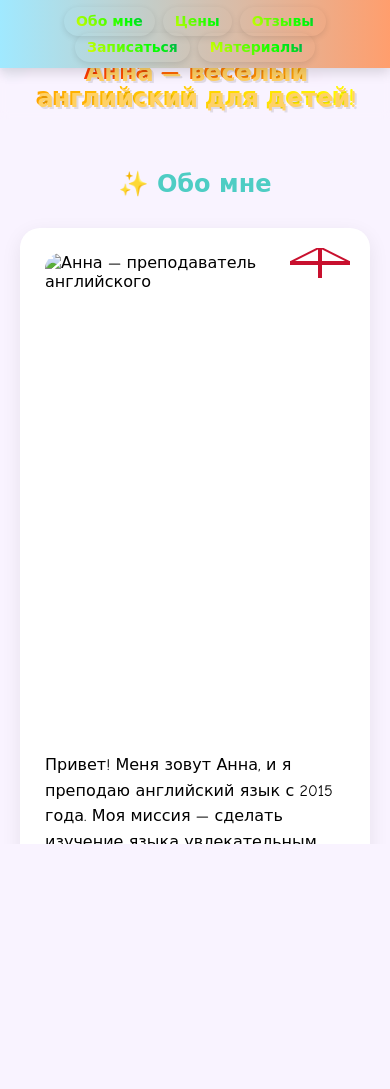
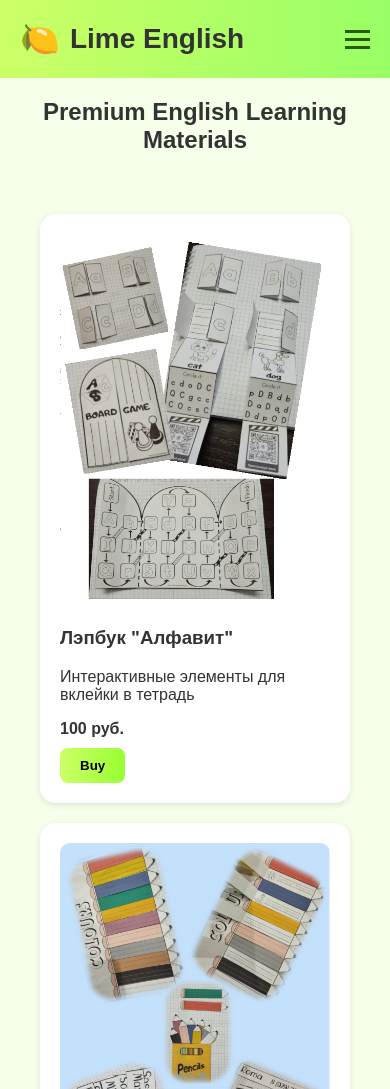
Before and after one commit to ana-shir/Anashir, a plain HTML site: page index.html in a window 390 px wide. Shown: the top 1089 px of the page. Before the commit the page ends 844 px from the top, so only its background shows below. Drawn offline with Linux system fonts and the light colour scheme.

Commit message:
Add files via upload

```diff
--- a/index.html
+++ b/index.html
@@ -1,524 +1,338 @@
 <!DOCTYPE html>
-<html lang="ru">
+<html lang="en">
 <head>
     <meta charset="UTF-8" />
-  <meta name="viewport" content="width=device-width, initial-scale=1.0"/>
-  <title>Анна — весёлый английский для детей!</title>
+    <meta name="viewport" content="width=device-width, initial-scale=1.0" />
+    <title>Lime English Materials</title>
+
     <style>
-    * {
+        /* === GLOBAL STYLES === */
+        html {
+            scroll-behavior: smooth; /* Smooth scrolling */
+        }
+        body {
+            font-family: Arial, sans-serif;
+            margin: 0;
+            background: #f6ffea;
+            color: #333;
+        }
+
+        /* === HEADER === */
+        header {
+            background: linear-gradient(90deg, #ccff66, #99ff66);
+            padding: 20px;
+            display: flex;
+            justify-content: space-between;
+            align-items: center;
+            position: sticky;
+            top: 0;
+            z-index: 1000;
+        }
+        header h1 {
+            margin: 0;
+            font-size: 28px;
+            display: flex;
+            align-items: center;
+            gap: 10px;
+        }
+        .lime-icon {
+            font-size: 32px;
+        }
+
+        /* === NAVIGATION === */
+        nav ul {
+            list-style: none;
             margin: 0;
             padding: 0;
-      box-sizing: border-box;
-    }
-    body, html {
-      background: #f9f3ff;
-      font-family: 'Comic Sans MS', 'Chalkboard SE', cursive;
-      scroll-behavior: smooth;
-      position: relative;
-      overflow-x: hidden;
-      height: 100%;
-    }
-
-    /* ЗАКРЕПЛЁННЫЙ заголовок */
-    .hero-title {
-      position: fixed;
-      top: 60px; /* высота меню ≈ 60px */
-      left: 0;
-      width: 100%;
-      text-align: center;
-      padding: 12px 0;
-      font-size: clamp(28px, 6vw, 48px);
-      font-weight: bold;
-      color: #ff6b6b;
-      text-shadow: 2px 2px 0 #ffd166, 4px 4px 0 rgba(0,0,0,0.1);
-      z-index: 999;
-      background: rgba(249, 243, 255, 0.85); /* легкий подложка, чтобы текст читался при скролле */
-      backdrop-filter: blur(4px);
-      -webkit-backdrop-filter: blur(4px);
-      line-height: 1.1;
-    }
-    .hero-title span {
-      background: linear-gradient(45deg, #FF0000, #FFA500, #FFFF00, #00FF00, #0000FF, #4B0082);
-      -webkit-background-clip: text;
-      background-clip: text;
-      color: transparent;
-      background-size: 300% 300%;
-      animation: rainbow 6s ease infinite;
-    }
-
-    /* Фиксированное меню — в самом верху */
-    nav {
-      position: fixed;
-      top: 0;
-      left: 0;
-      width: 100%;
-      background: linear-gradient(90deg, #ff9e6d, #ffd166, #a0e9ff, #ff9e6d);
-      background-size: 300% 300%;
-      animation: joyGradient 10s ease infinite;
-      backdrop-filter: blur(8px);
-      -webkit-backdrop-filter: blur(8px);
-      z-index: 1000;
-      padding: 12px 0;
-      box-shadow: 0 4px 12px rgba(0,0,0,0.15);
-    }
-
-    @keyframes joyGradient {
-      0% { background-position: 0% 50%; }
-      50% { background-position: 100% 50%; }
-      100% { background-position: 0% 50%; }
-    }
-
-    nav ul {
             display: flex;
-      justify-content: center;
-      flex-wrap: wrap;
-      gap: 16px;
-      list-style: none;
-      padding: 0 20px;
+            gap: 20px;
         }
         nav a {
             text-decoration: none;
             font-weight: bold;
-      padding: 8px 16px;
-      border-radius: 20px;
-      transition: all 0.3s ease;
-      background: white;
-      box-shadow: 0 2px 6px rgba(0,0,0,0.1);
-      background: linear-gradient(45deg, #FF0000, #FFA500, #FFFF00, #00FF00, #0000FF, #4B0082);
-      -webkit-background-clip: text;
-      background-clip: text;
-      color: transparent;
-      background-size: 300% 300%;
-      animation: rainbow 8s ease infinite;
-    }
-    nav a:hover {
-      animation: none;
-      background: linear-gradient(45deg, #FF0000, #FFA500, #FFFF00, #00FF00, #0000FF, #4B0082);
-      background-clip: padding-box;
-      color: white;
-      transform: translateY(-2px) scale(1.05);
-      box-shadow: 0 4px 12px rgba(255,107,107,0.4);
+            color: #2b5b00;
         }
 
-    @keyframes rainbow {
-      0% { background-position: 0% 50%; }
-      50% { background-position: 100% 50%; }
-      100% { background-position: 0% 50%; }
+        /* Burger menu */
+        .burger {
+            display: none;
+            flex-direction: column;
+            gap: 5px;
+            cursor: pointer;
+        }
+        .burger span {
+            width: 25px;
+            height: 3px;
+            background-color: #2b5b00;
+        }
+        @media (max-width: 768px) {
+            nav ul {
+                display: none;
+                flex-direction: column;
+                background: #ccff99;
+                padding: 15px;
+                position: absolute;
+                top: 70px;
+                right: 10px;
+                border-radius: 10px;
+            }
+            nav ul.active {
+                display: flex;
+            }
+            .burger {
+                display: flex;
+            }
         }
 
-    /* Контент начинается ниже заголовка */
-    .main-content {
-      margin-top: 120px; /* ≈ меню (60px) + заголовок (60px) */
+        /* === SECTIONS FADE ANIMATION === */
+        .fade-section {
+            opacity: 0;
+            transform: translateY(30px);
+            transition: all 0.8s ease;
+        }
+        .fade-section.visible {
+            opacity: 1;
+            transform: translateY(0);
         }
 
-    section {
-      min-height: 100vh;
-      padding: 60px 20px;
-      max-width: 900px;
-      margin: 0 auto;
-      position: relative;
-      z-index: 2;
+        /* === PRODUCT GRID === */
+        .products {
+            display: grid;
+            grid-template-columns: repeat(auto-fit, minmax(250px, 1fr));
+            gap: 20px;
+            padding: 40px;
         }
-    h1, h2 {
-      text-align: center;
-      margin-bottom: 30px;
-      color: #ff6b6b;
-      font-size: clamp(28px, 6vw, 42px);
+        .product-card {
+            background: white;
+            padding: 20px;
+            border-radius: 15px;
+            box-shadow: 0 2px 6px rgba(0,0,0,0.1);
+            transition: transform 0.3s ease, box-shadow 0.3s ease;
         }
-    h2 {
-      font-size: clamp(24px, 5vw, 32px);
-      color: #4ecdc4;
+        .product-card:hover {
+            transform: scale(1.07);
+            box-shadow: 0 6px 16px rgba(0,0,0,0.25);
         }
-    .content {
-      background: white;
-      padding: 25px;
-      border-radius: 20px;
-      box-shadow: 0 6px 20px rgba(0,0,0,0.08);
-      margin-bottom: 30px;
-      position: relative;
+        .product-card img {
+            width: 100%;
+            border-radius: 10px;
         }
-    .prices-list, .reviews-list, .materials-list {
-      display: flex;
-      flex-direction: column;
-      gap: 20px;
-    }
-    .price-item, .review-item, .material-item {
-      padding: 16px;
-      background: #fef7ff;
-      border-radius: 16px;
-      border-left: 4px solid #ffd166;
-    }
-    .price-title {
+        .product-card button {
+            background: linear-gradient(90deg, #ccff66, #99ff33);
+            border: none;
+            padding: 10px 20px;
+            border-radius: 8px;
+            cursor: pointer;
             font-weight: bold;
-      color: #1a535c;
-      font-size: 18px;
-    }
-    .price-value {
-      color: #ffd166;
-      font-weight: bold;
-      font-size: 18px;
-    }
-    .review-text {
-      font-style: italic;
-      color: #555;
-      margin-bottom: 8px;
-    }
-    .review-author {
-      color: #06d6a0;
-      font-weight: bold;
-    }
-    .material-link {
-      display: inline-block;
-      margin-top: 8px;
-      color: #ff9e6d;
-      text-decoration: underline;
-    }
-    .btn {
-      display: inline-block;
-      padding: 12px 28px;
-      background: #ff9e6d;
-      color: white;
-      text-decoration: none;
-      border-radius: 20px;
-      font-weight: bold;
-      transition: background 0.3s;
-      border: 2px solid #d32f2f;
-    }
-    .btn:hover {
-      background: #ff6b6b;
-    }
-    .btn-group {
-      text-align: center;
-      margin-top: 20px;
-    }
-    .btn-group a {
-      margin: 0 10px;
-    }
-    footer {
-      text-align: center;
-      padding: 20px;
-      color: #777;
-      font-size: 14px;
-      z-index: 2;
-      position: relative;
+            margin-top: 10px;
         }
 
-    .about-grid {
-      display: grid;
-      grid-template-columns: 1fr 1fr;
-      gap: 20px;
-      align-items: center;
-    }
-    .about-photo {
-      border-radius: 16px;
-      height: 480px;
-	  width:  160px
-      background: #e0e0e0;
-      display: flex;
-      align-items: center;
-      justify-content: center;
-      overflow: hidden;
-    }
-    .about-photo img {
-      width: 100%;
-      height: 100%;
-      object-fit: cover;
-    }
-    .about-text {
-      line-height: 1.6;
-    }
-    .uk-flag {
-      position: absolute;
-      top: 20px;
-      right: 20px;
-      width: 60px;
-      height: 30px;
-      z-index: 2;
-    }
-
-    /* Изображения на уровне заголовка */
-    .phone-booth, .london-bus {
-      position: fixed;
-      z-index: 1998;
-      opacity: 0.9;
-      width: 120px;
-      height: auto;
-      top: 60px; /* на уровне заголовка */
-    }
-    .phone-booth {
-      left: 30px;
-    }
-    .london-bus {
-      right: 30px;
-    }
-
-    canvas#bgCanvas {
+        /* === MODAL === */
+        .modal {
             position: fixed;
             top: 0;
             left: 0;
             width: 100%;
             height: 100%;
-      z-index: 0;
-      pointer-events: none;
+            background: rgba(0, 0, 0, 0.6);
+            display: none;
+            justify-content: center;
+            align-items: center;
+        }
+        .modal-content {
+            background: white;
+            padding: 20px;
+            border-radius: 15px;
+            width: 90%;
+            max-width: 450px;
         }
 
-    @media (max-width: 768px) {
-      .hero-title {
-        top: 50px;
-        font-size: clamp(24px, 6vw, 36px);
-        padding: 8px 0;
+        /* Swipe carousel */
+        .carousel {
+            overflow: hidden;
+            position: relative;
         }
-      .phone-booth, .london-bus {
-        display: none;
+        .carousel-track {
+            display: flex;
+            transition: transform 0.3s ease;
         }
-      nav ul {
-        gap: 8px;
+        .carousel-track img {
+            width: 100%;
+            flex-shrink: 0;
+            border-radius: 10px;
         }
-      nav a {
-        padding: 6px 12px;
-        font-size: 14px;
+
+        /* === ABOUT === */
+        #about {
+            padding: 40px;
         }
-      .btn-group a {
-        display: block;
-        margin: 10px 0;
+
+        /* === CONTACTS === */
+        #contacts {
+            padding: 40px;
         }
-      .main-content {
-        margin-top: 110px;
-      }
-      .about-grid {
-        grid-template-columns: 1fr;
-      }
-    }
+
     </style>
 </head>
 <body>
 
-  <canvas id="bgCanvas"></canvas>
-
+<header>
+    <h1><span class="lime-icon">🍋</span> Lime English</h1>
     <nav>
-    <ul>
-      <li><a href="#about">Обо мне</a></li>
-      <li><a href="#prices">Цены</a></li>
-      <li><a href="#reviews">Отзывы</a></li>
-      <li><a href="#signup">Записаться</a></li>
-      <li><a href="#materials">Материалы</a></li>
+        <div class="burger" onclick="toggleMenu()">
+            <span></span><span></span><span></span>
+        </div>
+        <ul id="nav-ul">
+            <li><a href="#products">Products</a></li>
+            <li><a href="#about">About Me</a></li>
+            <li><a href="#contacts">Contacts</a></li>
         </ul>
     </nav>
+</header>
 
-  <!-- Закреплённый заголовок -->
-  <div class="hero-title">
-    <span>Анна — весёлый английский для детей!</span>
+<!-- === PRODUCTS SECTION === -->
+<section id="products" class="fade-section">
+    <h2 style="text-align:center;">Premium English Learning Materials</h2>
+    <div class="products">
+        <!-- CARD TEMPLATE REPEAT 3 TIMES -->
+        <div class="product-card" onclick="openModal(0)">
+            <img src="images/alphabet.png" alt="Product 1">
+            <h3>Лэпбук "Алфавит"</h3>
+            <p>Интерактивные элементы для вклейки в тетрадь</p>
+            <strong>100 руб.</strong><br>
+            <button>Buy</button>
         </div>
 
-  <!-- Картинки на уровне заголовка -->
-  <img src="images/phone.png" alt="Телефонная будка" class="phone-booth">
-  <img src="images/bus.png" alt="Лондонский автобус" class="london-bus">
+        <div class="product-card" onclick="openModal(1)">
+            <img src="images/lexic.png" alt="Product 2">
+            <h3>Лэпбук Vocabulary Pack</h3>
+            <p>Интерактивные элементы для изучения лексики </p>
+            <strong>200 руб.</strong><br>
+            <button>Buy</button>
+        </div>
 
-  <div class="main-content">
+        <div class="product-card" onclick="openModal(2)">
+            <img src="images/grammar.png" alt="Product 3">
+            <h3>Лэпбук Grammar Pack</h3>
+            <p>Интерактивные элементы для изучения грамматики</p>
+            <strong>300 руб.</strong><br>
+            <button>Buy</button>
+        </div>
 
-    <section id="about">
-      <h2>✨ Обо мне</h2>
-      <div class="content">
-        <div class="about-grid">
-          <!-- Фото из файла photo.jpg -->
-          <div class="about-photo">
-            <img src="images/photo.png" alt="Анна — преподаватель английского">
+
     </div>
-          <div class="about-text">
-            <p>Привет! Меня зовут Анна, и я преподаю английский язык с 2015 года. Моя миссия — сделать изучение языка увлекательным, живым и доступным для детей и подростков.</p>
-            <br>
-            <p>Я использую игры, песни, мультфильмы и реальные диалоги, чтобы дети не просто запоминали слова, а действительно начинали <strong>думать и говорить</strong> на английском!</p>
-            <br>
-            <p>Работаю как онлайн, так и офлайн в Санкт-Петербурге. Готовлю к ОГЭ, ЕГЭ и международным экзаменам (PET, FCE), а также веду разговорные клубы и индивидуальные занятия.</p>
+</section>
+
+<!-- === ABOUT === -->
+<section id="about" class="fade-section">
+    <h2>About Me</h2>
+    <p>
+        I create high‑quality English learning materials designed to make studying enjoyable,
+        structured, and effective. Everything you find here is crafted with love and experience.
+
+    </p>
+	Я создаю высококачественные учебные материалы по английскому языку, призванные сделать изучение приятным, структурированным и эффективным.
+	Все, что вы найдете здесь, создано с любовью и опытом.
+
+</section>
+
+<!-- === CONTACTS === -->
+<section id="contacts" class="fade-section">
+    <h2>Contacts</h2>
+    <p>Email: <a href="mail:schirnin.anat@yandex.ru">schirnin.anat@yandex.ru</a></p>
+    <p>Telegram: <a href="https://t.me/anastasia_shirnina" target="_blank">@anastasia_shirnina</a></p>
+</section>
+
+<!-- === MODAL === -->
+<div class="modal" id="modal">
+    <div class="modal-content">
+        <div class="carousel" onmousedown="startSwipe(event)" onmousemove="moveSwipe(event)" onmouseup="endSwipe(event)">
+            <div class="carousel-track" id="carousel-track"></div>
+        </div>
+        <h3 id="modal-title"></h3>
+        <p id="modal-desc"></p>
+        <strong id="modal-price"></strong><br><br>
+        <button style="background:linear-gradient(90deg,#ccff66,#99ff33);padding:10px 20px;border:none;border-radius:8px;cursor:pointer;font-weight:bold;">Buy</button>
     </div>
 </div>
 
-        <svg class="uk-flag" viewBox="0 0 60 30" xmlns="http://www.w3.org/2000/svg">
-          <rect width="60" height="30" fill="#012169"/>
-          <g fill="#fff">
-            <path d="M0 0h60v30H0z"/>
-            <path d="M0 0h60v5H0z" transform="rotate(26.565 30 15)"/>
-            <path d="M0 0h60v5H0z" transform="rotate(-26.565 30 15)"/>
-          </g>
-          <g fill="#c8102e">
-            <path d="M0 13h60v4H0z"/>
-            <path d="M28 0h4v30h-4z"/>
-            <path d="M0 0h60v2H0z" transform="rotate(26.565 30 15)"/>
-            <path d="M0 0h60v2H0z" transform="rotate(-26.565 30 15)"/>
-          </g>
-        </svg>
-      </div>
-    </section>
-
-    <section id="prices">
-      <h2>💰 Цены</h2>
-      <div class="content">
-        <div class="prices-list">
-          <div class="price-item">
-            <div class="price-title">👥 Групповое занятие</div>
-            <div class="price-value">600 ₽ / 60 мин</div>
-          </div>
-          <div class="price-item">
-            <div class="price-title">👤 Индивидуальное занятие</div>
-            <div class="price-value">1000 ₽ / 40 мин</div>
-          </div>
-          <div class="price-item">
-            <div class="price-title">🎓 Подготовка к ЕГЭ/ОГЭ (индивидуально)</div>
-            <div class="price-value">1200 ₽ / 60 мин</div>
-          </div>
-        </div>
-      </div>
-    </section>
-
-    <section id="reviews">
-      <h2>🌟 Отзывы</h2>
-      <div class="content">
-        <div class="reviews-list">
-          <div class="review-item">
-            <div class="review-text">«Анна — супер! Я теперь говорю на английском с котом!»</div>
-            <div class="review-author">— Маша, 10 лет</div>
-          </div>
-          <div class="review-item">
-            <div class="review-text">«Сдал ОГЭ на отлично! Спасибо за игры и смех!»</div>
-            <div class="review-author">— Дима, 14 лет</div>
-          </div>
-          <div class="review-item">
-            <div class="review-text">«Ребёнок ждёт урока как праздник. Очень рекомендую!»</div>
-            <div class="review-author">— Мама Алины</div>
-          </div>
-        </div>
-      </div>
-    </section>
-
-    <section id="signup">
-      <h2>📅 Записаться на занятие</h2>
-      <div class="content">
-        <p>Выберите удобный способ связи — я отвечу в течение часа!</p>
-        <div class="btn-group">
-          <a href="https://wa.me/79991234567" target="_blank" class="btn">💬 WhatsApp</a>
-          <a href="https://t.me/anna_english" target="_blank" class="btn">✈️ Telegram</a>
-        </div>
-      </div>
-    </section>
-
-    <section id="materials">
-      <h2>📚 Полезные материалы</h2>
-      <div class="content">
-        <div class="materials-list">
-          <div class="material-item">
-            <strong>Английский для начинающих (5–8 лет)</strong><br>
-            Подборка весёлых видео, песен и карточек.
-            <a href="#" class="material-link">Скачать PDF</a>
-          </div>
-          <div class="material-item">
-            <strong>Разговорные фразы для подростков</strong><br>
-            Чек-лист для повседневного общения.
-            <a href="#" class="material-link">Скачать PDF</a>
-          </div>
-          <div class="material-item">
-            <strong>Тренировка аудирования (ОГЭ)</strong><br>
-            Аудио + задания с ответами.
-            <a href="#" class="material-link">Скачать ZIP</a>
-          </div>
-        </div>
-      </div>
-    </section>
-
-    <footer>
-      Анна — весёлый английский для детей! © 2025
-    </footer>
-
-  </div>
-
 <script>
-    const canvas = document.getElementById('bgCanvas');
-    const ctx = canvas.getContext('2d');
-
-    function resizeCanvas() {
-      canvas.width = window.innerWidth;
-      canvas.height = Math.max(document.body.scrollHeight, window.innerHeight);
+    // Burger mobile menu
+    function toggleMenu(){
+        document.getElementById('nav-ul').classList.toggle('active');
     }
 
-    window.addEventListener('resize', resizeCanvas);
-    window.addEventListener('load', resizeCanvas);
-    resizeCanvas();
+    // Fade-in on scroll
+    const sections = document.querySelectorAll('.fade-section');
+    const observer = new IntersectionObserver(entries => {
+        entries.forEach(entry => {
+            if (entry.isIntersecting) entry.target.classList.add('visible');
+        });
+    }, { threshold: 0.3 });
 
-    const letters = 'ABCDEFGHIJKLMNOPQRSTUVWXYZ'.split('');
-    const vibrantColors = ['#FF6B6B', '#4ECDC4', '#FFE66D', '#FF9F1C', '#6A0572', '#AB83A1', '#5BC0EB', '#9BC53D', '#06D6A0'];
-    const floatingLetters = [];
+    sections.forEach(sec => observer.observe(sec));
 
-    class FloatingLetter {
-      constructor() {
-        this.reset();
+
+    // === PRODUCT DATA ===
+    const products = [
+        {
+            title: "Лэпбук Алфавит",
+            desc: "Интерактивные элементы для вклейки в тетрадь.",
+            price: "100 руб.",
+        },
+        {
+            title: "Лэпбук Vocabulary Pack",
+            desc: "Интерактивные элементы для изучения лексики.",
+            price: "200 руб.",
+        },
+        {
+            title: "Лэпбук Grammar Pack",
+            desc: "Интерактивные элементы для изучения грамматики.",
+            price: "300 руб.",
+        },
+
+    ];
+
+    const modal = document.getElementById("modal");
+    const track = document.getElementById("carousel-track");
+    let currentIndex = 0;
+
+    function openModal(i){
+        modal.style.display = "flex";
+        document.getElementById("modal-title").textContent = products[i].title;
+        document.getElementById("modal-desc").textContent = products[i].desc;
+        document.getElementById("modal-price").textContent = products[i].price;
+
+        track.innerHTML = products[i].images
+            .map(src => `<img src="${src}">`)
+            .join("");
+
+        currentIndex = 0;
+        updateCarousel();
     }
 
-      reset() {
-        this.char = letters[Math.floor(Math.random() * letters.length)];
-        this.x = Math.random() * canvas.width;
-        this.y = -50;
-        this.size = (Math.random() * 20 + 16) * 1.2; // крупнее
-        // ✅ Скорость ×1.5
-        this.speed = (Math.random() * 0.8 + 0.3) * 1.5;
-        this.color = vibrantColors[Math.floor(Math.random() * vibrantColors.length)];
-        this.rotation = (Math.random() - 0.5) * 1.4;
-        this.rotSpeed = (Math.random() - 0.5) * 0.04;
+    modal.onclick = e => {
+        if (e.target === modal) modal.style.display = "none";
+    };
+
+    /* Swipe carousel */
+    let startX = 0, isDown = false;
+
+    function startSwipe(e){ isDown = true; startX = e.clientX; }
+    function moveSwipe(e){ if(!isDown) return; }
+    function endSwipe(e){
+        if(!isDown) return;
+        let diff = e.clientX - startX;
+        if(diff > 50) currentIndex = Math.max(0, currentIndex - 1);
+        if(diff < -50) currentIndex = Math.min(track.children.length-1, currentIndex + 1);
+        updateCarousel();
+        isDown = false;
     }
 
-      update() {
-        this.y += this.speed;
-        this.rotation += this.rotSpeed;
+    function updateCarousel(){
+        track.style.transform = `translateX(-${currentIndex * 100}%)`;
+    }
+</script>
 
-        if (this.rotation > 0.7) {
-          this.rotation = 0.7;
-          this.rotSpeed = -Math.abs(this.rotSpeed);
-        } else if (this.rotation < -0.7) {
-          this.rotation = -0.7;
-          this.rotSpeed = Math.abs(this.rotSpeed);
-        }
-
-        if (this.y > canvas.height + 100) {
-          this.reset();
-          this.x = Math.random() * canvas.width;
-        }
-      }
-
-      draw(ctx) {
-        ctx.save();
-        ctx.globalAlpha = 0.85;
-        ctx.translate(this.x, this.y);
-        ctx.rotate(this.rotation);
-        ctx.font = `bold ${this.size}px 'Comic Sans MS'`;
-        ctx.fillStyle = this.color;
-        ctx.textAlign = 'center';
-        ctx.textBaseline = 'middle';
-        ctx.fillText(this.char, 0, 0);
-        ctx.restore();
-      }
-    }
-
-    function initLetters() {
-      floatingLetters.length = 0;
-      const count = Math.min(25, Math.floor(canvas.width / 22));
-      for (let i = 0; i < count; i++) {
-        floatingLetters.push(new FloatingLetter());
-      }
-    }
-
-    function drawBackground() {
-      resizeCanvas();
-      ctx.fillStyle = '#f9f3ff';
-      ctx.fillRect(0, 0, canvas.width, canvas.height);
-
-      floatingLetters.forEach(l => {
-        l.update();
-        l.draw(ctx);
-      });
-
-      requestAnimationFrame(drawBackground);
-    }
-
-    initLetters();
-    drawBackground();
-  </script>
 </body>
 </html>
```
Lines whose indentation alone changed are shown as unchanged.
